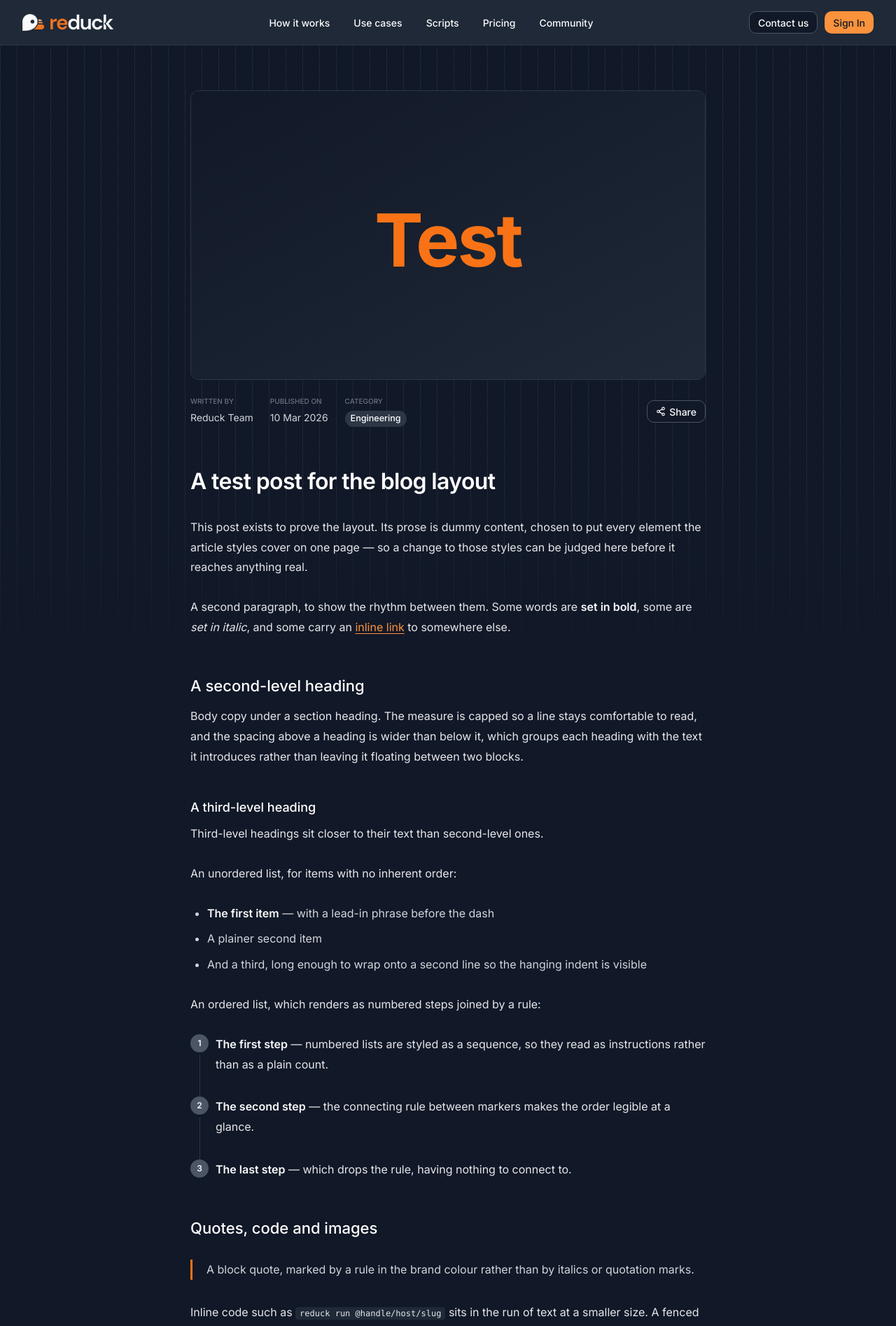
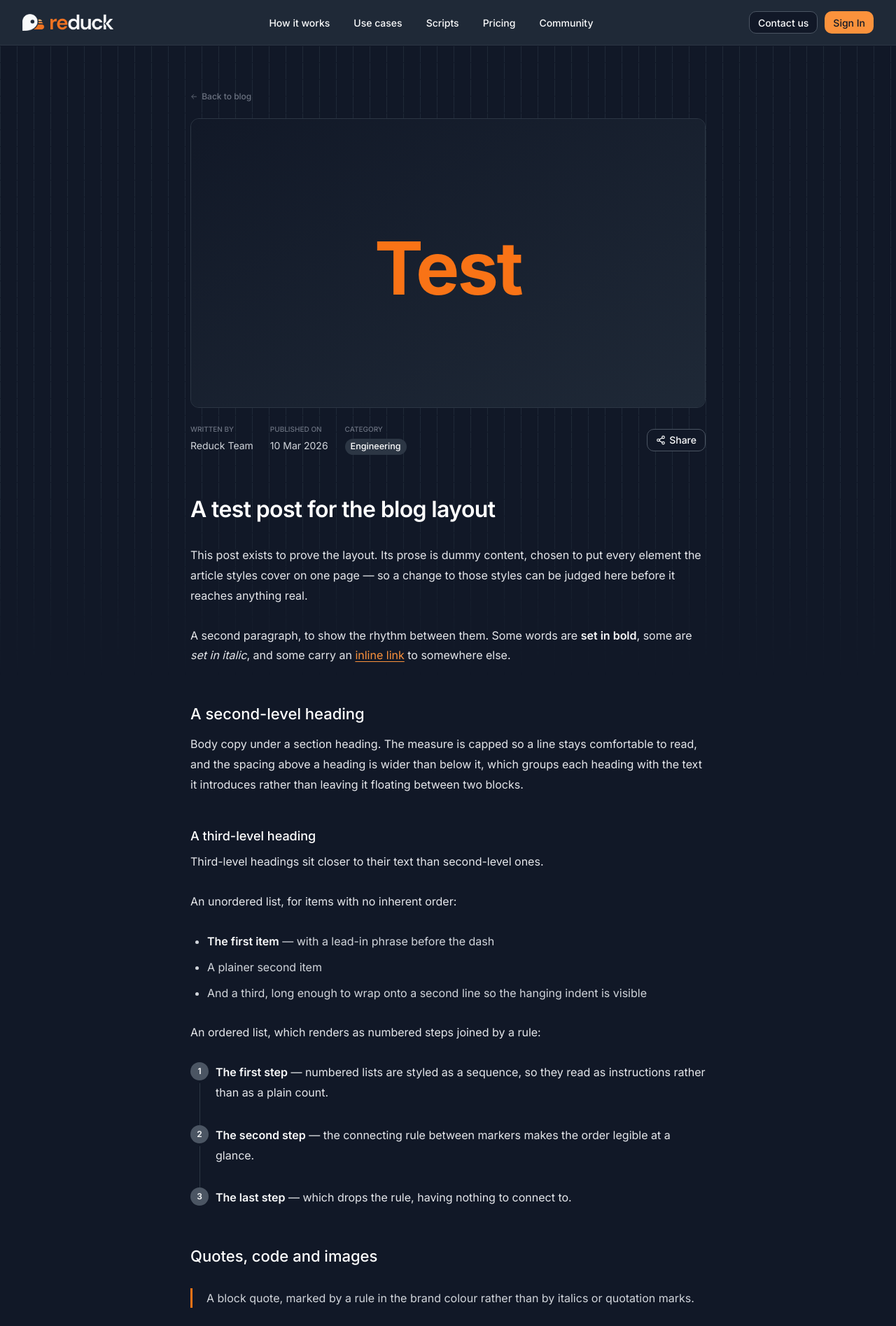
Before and after one commit to conception-ai/blog.reduck.ai, a Jekyll site: the page built from _articles/a-test-post-for-the-blog-layout/index.md, in a window 1280 px wide. Shown: the top 1895 px of the page at 70% size. Built offline with Jekyll 4.4.1, drawn with Linux system fonts in a browser that asks for light colours.

Commit message:
Add back-to-blog link on article pages (#6)
Articles had no way back to the blog index: the site nav intentionally
omits a "Blog" link, but within a post there was also no breadcrumb at
all. Add a small, understated "Back to blog" link at the top of the
article layout, styled with existing tokens (muted grey, orange on
hover like .prose a) so it applies to every post automatically.

Co-authored-by: Claude Sonnet 5 <noreply@anthropic.com>

```diff
--- a/_layouts/article.html
+++ b/_layouts/article.html
@@ -4,6 +4,8 @@ layout: default
 
 <main class="article">
 	<article class="content">
+		<a class="back-link" href="{{ '/' | relative_url }}">{% include icon.html name="arrow-left" %} Back to blog</a>
+
 		{%- if page.hero_url -%}
 			<div class="hero-cover">{% include cover.html post=page %}</div>
 		{%- endif -%}
--- a/assets/css/blog.css
+++ b/assets/css/blog.css
@@ -392,6 +392,27 @@ main.article > * {
 	max-width: 800px;
 	padding: 64px 32px 80px;
 	width: 100%;
+}
+
+.article .back-link {
+	align-items: center;
+	color: var(--color-grey-500);
+	display: inline-flex;
+	font-size: var(--font-size-small);
+	font-weight: 500;
+	gap: 6px;
+	margin-bottom: 24px;
+	text-decoration: none;
+	transition: color 200ms;
+}
+
+.article .back-link .icon {
+	height: 0.85em;
+	width: 0.85em;
+}
+
+.article .back-link:hover {
+	color: var(--color-orange-400);
 }
 
 .article .hero-cover {
```
